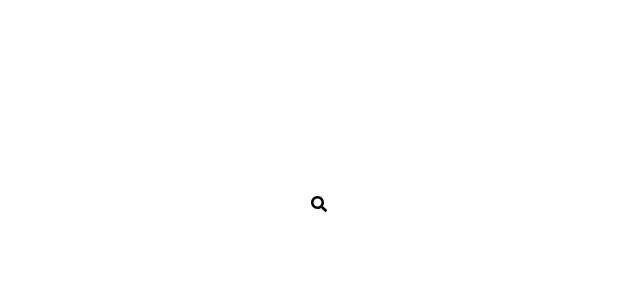
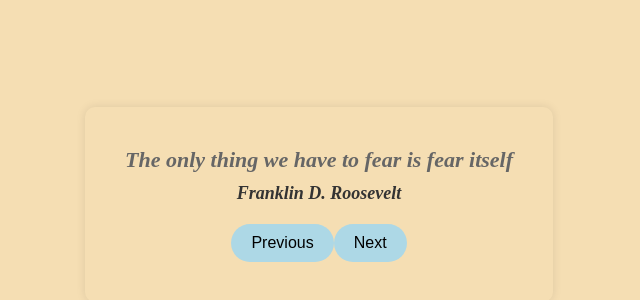
Before and after one commit to DineshDhanoki/Learning, a React (Create React App) app: page / in a window 1280 px wide. Shown: the part 196-496 px from the top of the page, without its empty margins (321-961 px from the left). Built offline with nearby package versions, Linux system fonts and the light colour scheme; the HTML template or start-up script is replaced by a standard one.

Commit message:
Add files via upload

```diff
--- a/src/App.js
+++ b/src/App.js
@@ -1,5 +1,6 @@
 import React from 'react'
-import HiddenSearchBar from './components/HiddenSearchBar'
+import Testimonials from './components/Testimonials'
+// import HiddenSearchBar from './components/HiddenSearchBar'
 // import ToggleButtonColor from './components/ToggleButtonColor'
 // import Calculator from './components/Calculator'
 // import MealAPI from './components/MealAPI'
@@ -10,8 +11,9 @@ const App = () => {
 
   return (
     <>
-    <HiddenSearchBar/>
-    {/* <ToggleButtonColor/>
+    <Testimonials/>
+    {/* <HiddenSearchBar/>
+    <ToggleButtonColor/>
     <Calculator/>
     <MealAPI/>
     <Counter />
--- /dev/null
+++ b/src/components/Testimonials.jsx
@@ -0,0 +1,51 @@
+import React from 'react'
+import { useState } from 'react'
+import './../index-6.css'
+
+function Testimonials() {
+    const [currentIndex, setCurrentIndex] = useState(0)
+
+    const testimonials = [
+        {
+            quote: "The only thing we have to fear is fear itself",
+            author: "Franklin D. Roosevelt"
+        },
+        {
+            quote: "The greatest glory in living lies not in never falling, but in rising every time we fall.",
+            author: "Nelson Mandela"
+        },
+        {
+            quote: "You must be the change you wish to see in the world.",
+            author: "Mahatma Gandhi"
+        },
+        {
+            quote: "It is better to have loved and lost than never to have loved at all.",
+            author: " Alfred Lord Tennyson"
+        },
+        {
+            quote: "The greatest happiness in life is knowing you have someone to protect.",
+            author: "Unknown"
+        }
+    ]
+
+const handlePrevClick = () => {
+    setCurrentIndex((currentIndex + testimonials.length - 1) % testimonials.length)
+}
+
+const handleNextClick = () => {
+    setCurrentIndex((currentIndex + 1) % testimonials.length)
+}
+
+  return (
+    <div className='testimonials'>
+    <div className="testimonials-quote">{testimonials[currentIndex].quote}</div>
+    <div className="testimonials-author">{testimonials[currentIndex].author}</div>
+    <testimonials className="nav">
+    <button onClick={handlePrevClick}>Previous</button>
+    <button onClick={handleNextClick}>Next</button>
+    </testimonials>
+    </div>
+  )
+}
+
+export default Testimonials
--- /dev/null
+++ b/src/index-6.css
@@ -0,0 +1,53 @@
+*{
+    padding: 0;
+    margin: 0;
+    box-sizing: border-box;
+}
+
+body{
+    display: flex;
+    align-items: center;
+    justify-content: center;
+    height: 100vh;
+    background: wheat;
+}
+
+.testimonials {
+    margin: 0 auto;
+    text-align: center;
+    font-family: cursive;
+    border-radius: 10px;
+    padding: 40px;
+    box-shadow: 0 0 10px rgb(0, 0, 0, 0.1);
+}
+
+.testimonials-quote{
+    font-weight: bold;
+    font-size: 22px;
+    font-style: italic;
+    margin-bottom: 10px;
+    color: #666;
+}
+
+.testimonials-author{
+    font-size: 18px;
+    font-style: italic;
+    font-weight: bold;
+    margin-bottom: 20px;
+    color: #333;
+}
+
+.testimonials-nav{
+    display: flex;
+    justify-content: space-between;
+}
+
+.nav button{
+    padding: 10px 20px;
+    border: none;
+    background: lightblue;
+    font-size: 16px;
+    cursor: pointer;
+    border-radius: 100px;
+    transition: background-color 0.3s;
+}
```
